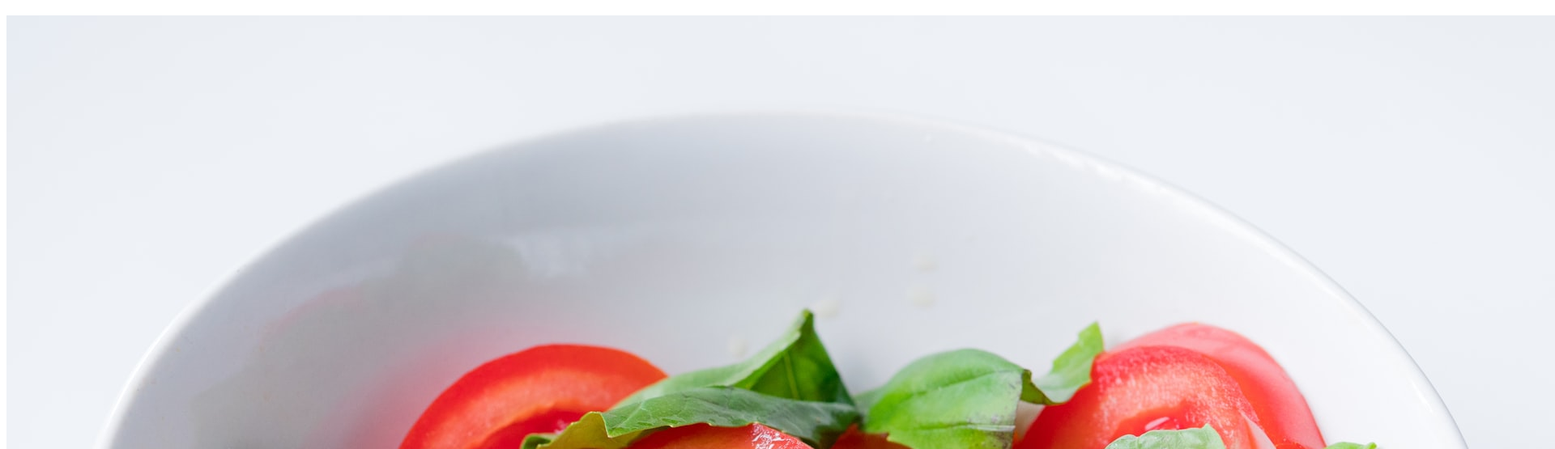
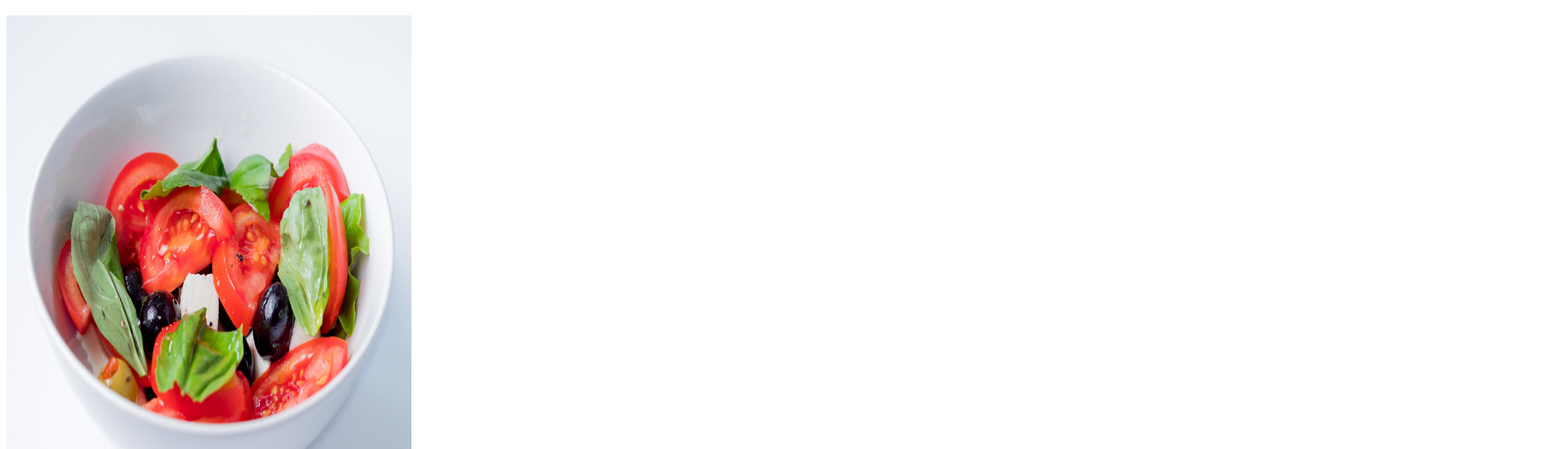
Before and after one commit to padams12/odin-recipes, a plain HTML site: page spicy_italian_salad.html in a window 1280 px wide. Shown: the part 61-616 px from the top of the page at 81% size, 1920 px wide, since content can reach past the window. Drawn offline with Linux system fonts and the light colour scheme.

Commit message:
Resize salad photo

```diff
--- a/spicy_italian_salad.html
+++ b/spicy_italian_salad.html
@@ -9,7 +9,7 @@
 <body>
 
     <h1>Spicy Italian Salad</h1>
-    <img src="./img/salad.jpg">
+    <img src="./img/salad.jpg" height="600px" width="500px">
     <figcaption>An Italian Salad showcasing the best of Italy!</figcaption>
     <a href="./index.html">Return Home</a>
 
```
